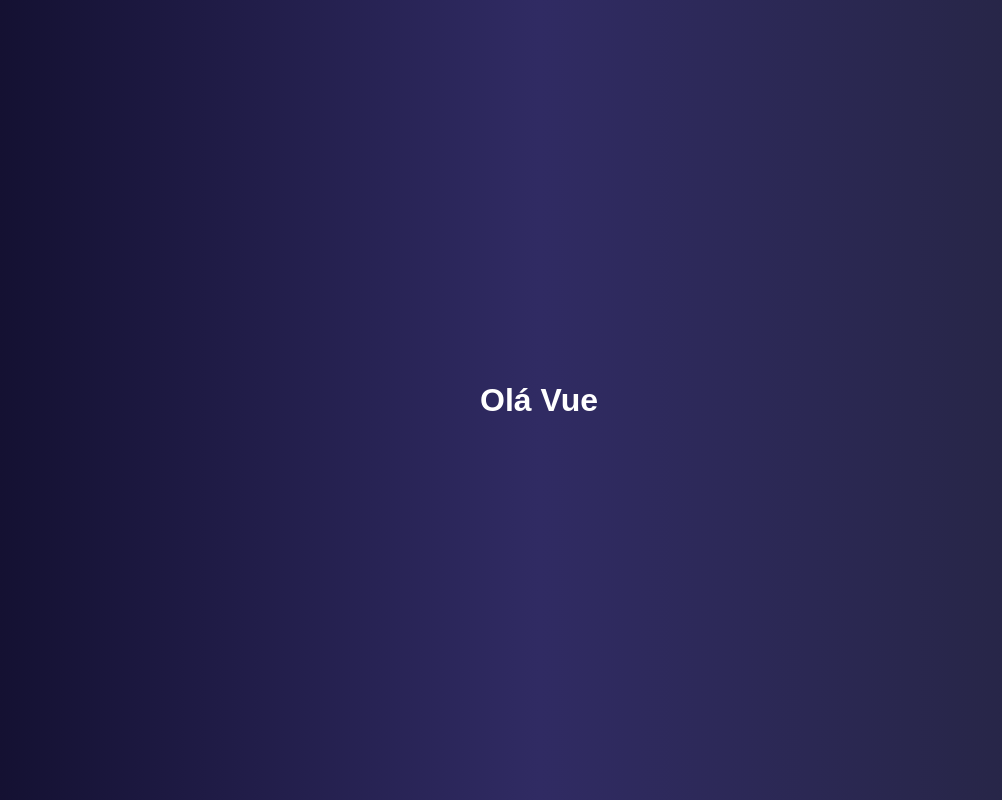
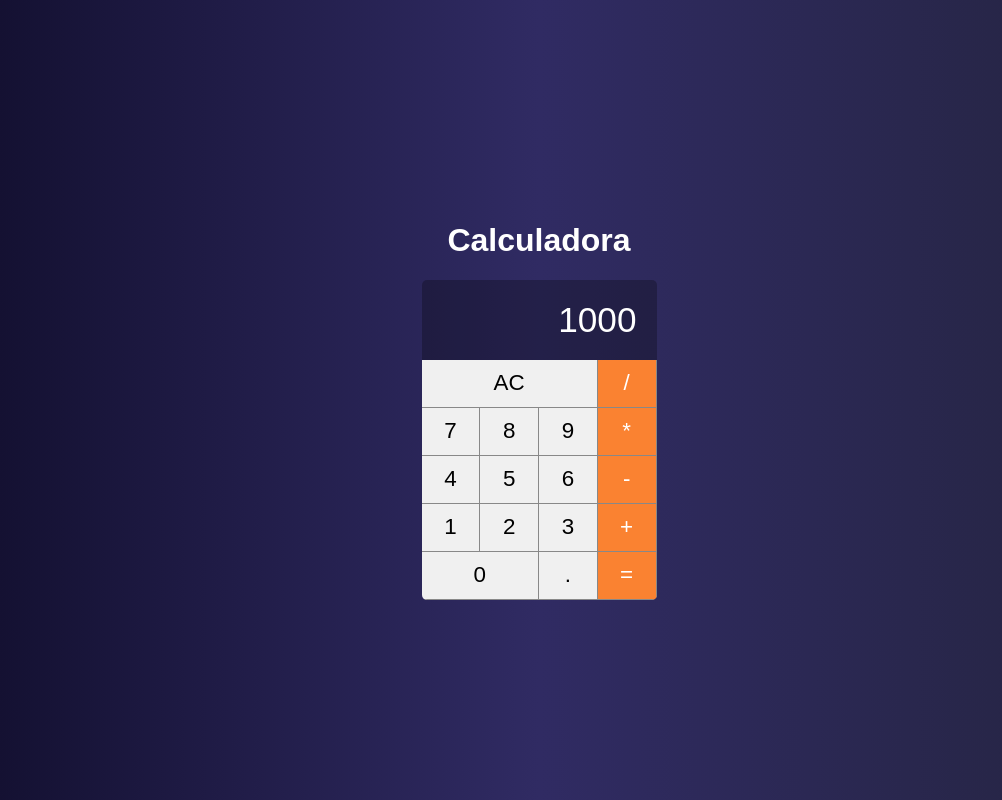
Before and after one commit to Viniciuspgmoreira/Vue, a Vue app: page / in a window 1280 px wide. Shown: the whole page, without its empty margins (101-1103 px from the left). Built offline with nearby package versions, Linux system fonts and the light colour scheme.

Commit message:
Added Buttons and Buttons Styles, added props operation and display

```diff
--- a/src/App.vue
+++ b/src/App.vue
@@ -1,11 +1,16 @@
 <template>
   <div id="app">
-    <h1>Olá Vue</h1>
+    <h1>Calculadora</h1>
+    <Calculator></Calculator>
   </div>
 </template>
 
 <script>
-export default {};
+import Calculator from "./main/Calculator.vue";
+
+export default {
+  components: { Calculator },
+};
 </script>
 
 <style>
--- a/src/components/Button.vue
+++ b/src/components/Button.vue
@@ -1,10 +1,53 @@
 <template>
-  <button class="button">0</button>
+  <button class="button" :class="{ double, triple, operation }">
+    {{ label }}
+  </button>
 </template>
 
 <script>
-export default {};
+export default {
+  props: {
+    label: {},
+    operation: { type: Boolean },
+    double: { type: Boolean },
+    triple: { type: Boolean },
+  },
+};
 </script>
 
 <style>
+:root {
+  --bg-button: #f0f0f0;
+  --border-button: solid 1px #888;
+}
+
+.button {
+  font-size: 1.4em;
+  background-color: var(--bg-button);
+  border: none;
+  border-right: var(--border-button);
+  border-bottom: var(--border-button);
+  outline: none;
+}
+
+.button:active {
+  background-color: #ccc;
+}
+
+.button.double {
+  grid-column: span 2;
+}
+
+.button.triple {
+  grid-column: span 3;
+}
+
+.button.operation {
+  background: #fa8231;
+  color: #fff;
+}
+
+.button.operation:active {
+  background-color: #fa8231cc;
+}
 </style>
--- a/src/components/Display.vue
+++ b/src/components/Display.vue
@@ -1,10 +1,22 @@
 <template>
-  <div class="display">0</div>
+  <div class="display">{{ value }}</div>
 </template>
 
 <script>
-export default {};
+export default {
+  props: ["value"],
+};
 </script>
 
 <style>
+.display {
+  grid-column: span 4;
+  background-color: #0004;
+  display: flex;
+  justify-content: flex-end;
+  align-items: center;
+  padding: 20px;
+  font-size: 2.2em;
+  overflow: hidden;
+}
 </style>
--- a/src/main/Calculator.vue
+++ b/src/main/Calculator.vue
@@ -1,8 +1,24 @@
 <template>
-<div class="calculator">
-    <Display>
-    <Button>
-</div>
+  <div class="calculator">
+    <Display value="1000"></Display>
+    <Button label="AC" triple></Button>
+    <Button label="/" operation></Button>
+    <Button label="7"></Button>
+    <Button label="8"></Button>
+    <Button label="9"></Button>
+    <Button label="*" operation></Button>
+    <Button label="4"></Button>
+    <Button label="5"></Button>
+    <Button label="6"></Button>
+    <Button label="-" operation></Button>
+    <Button label="1"></Button>
+    <Button label="2"></Button>
+    <Button label="3"></Button>
+    <Button label="+" operation></Button>
+    <Button label="0" double></Button>
+    <Button label="."></Button>
+    <Button label="=" operation></Button>
+  </div>
 </template>
 
 <script>
@@ -15,4 +31,14 @@
 </script>
 
 <style>
+.calculator {
+  height: 320px;
+  width: 235px;
+  border-radius: 5px;
+  overflow: hidden;
+
+  display: grid;
+  grid-template-columns: repeat(4, 25%);
+  grid-template-rows: 1fr 48px 48px 48px 48px 48px;
+}
 </style>
```
